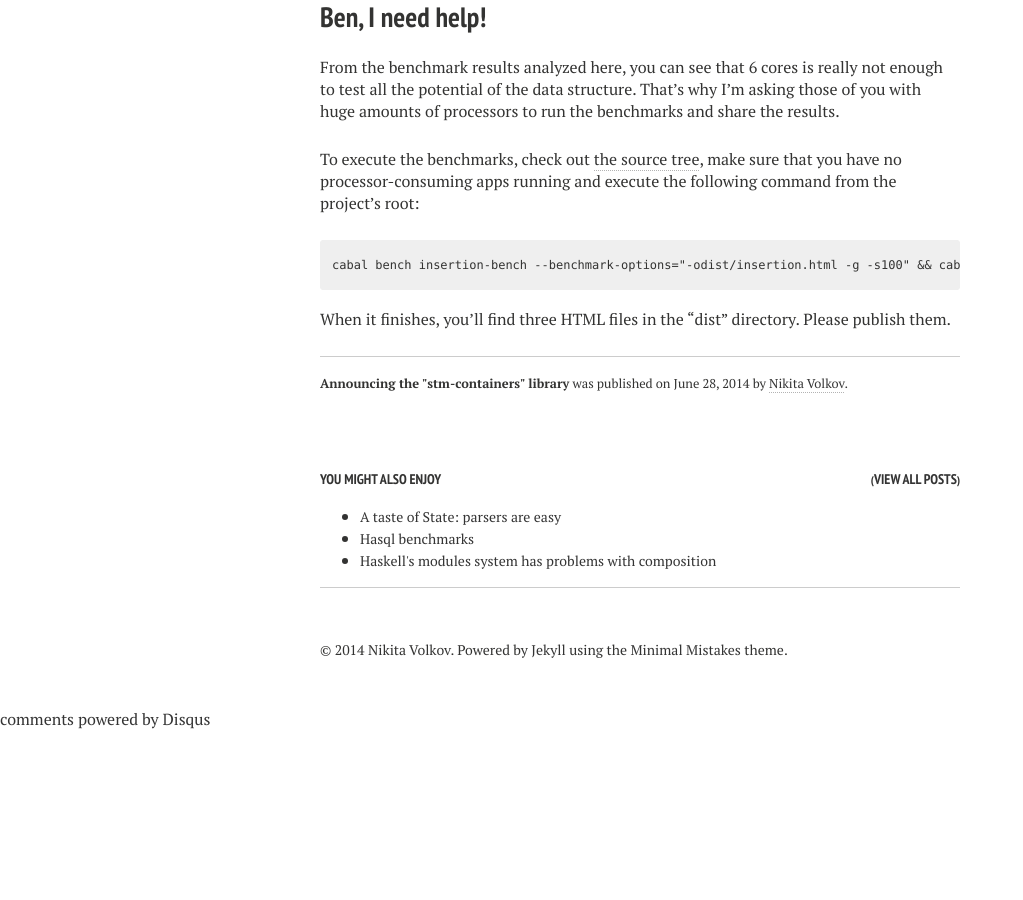
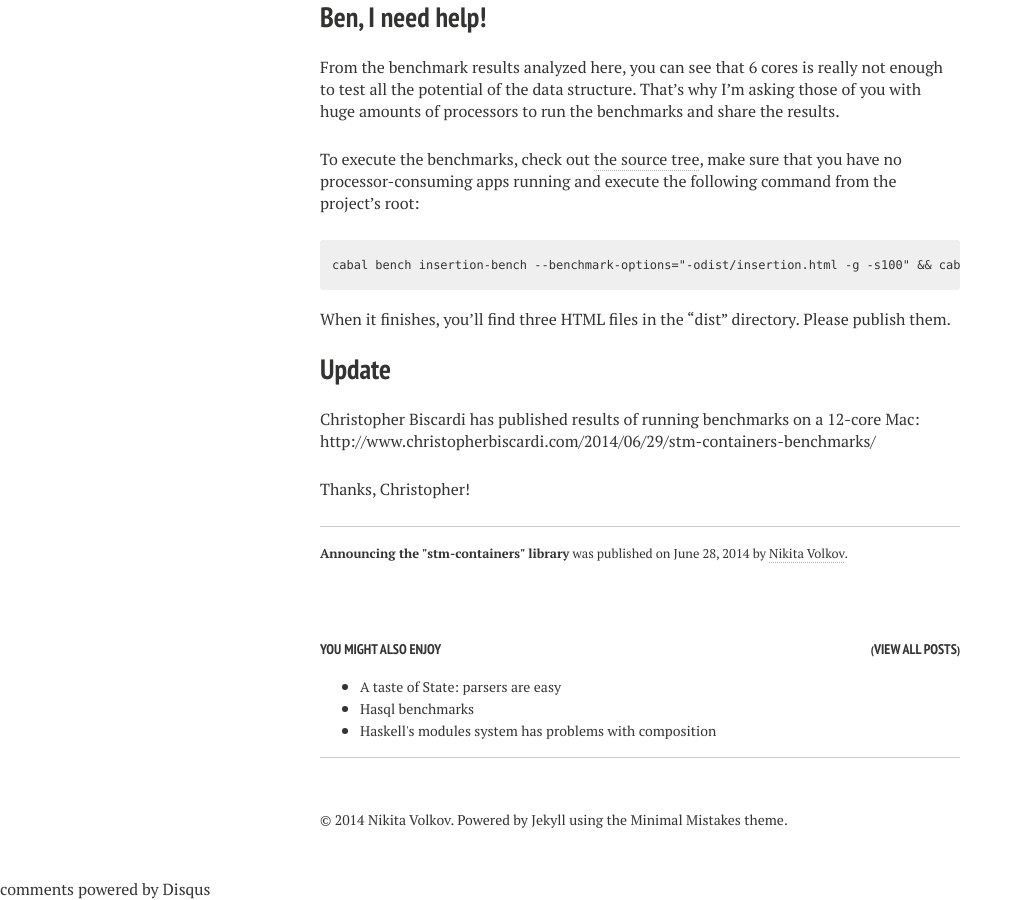
Before and after one commit to nikita-volkov/nikita-volkov.github.io, a Jekyll site: the page built from _posts/2014-06-28-stm-containers.md, in a window 1280 px wide and 900 px high, scrolled down 3878 px. Shown: the whole window, without its empty margins (0-1023 px from the left). Built offline with Jekyll 4.4.1, drawn with Linux system fonts in a browser that asks for light colours; nearby versions of some CDN libraries; comment, search, counter and statistics services are not loaded; before the commit the page ends 4608 px from its top, so only the background shows below that.

Commit message:
Update "stm-benchmarks"

```diff
--- a/_posts/2014-06-28-stm-containers.md
+++ b/_posts/2014-06-28-stm-containers.md
@@ -119,3 +119,10 @@ To execute the benchmarks, check out [the source tree](https://github.com/nikita
     cabal bench insertion-bench --benchmark-options="-odist/insertion.html -g -s100" && cabal bench concurrent-insertion-bench --benchmark-options="-odist/concurrent-insertion.html -g -s100" && cabal bench concurrent-transactions-bench --benchmark-options="-odist/concurrent-transactions.html -g -s100"
 
 When it finishes, you'll find three HTML files in the "dist" directory. Please publish them.
+
+## Update
+
+Christopher Biscardi has published results of running benchmarks on a 12-core Mac:
+http://www.christopherbiscardi.com/2014/06/29/stm-containers-benchmarks/
+
+Thanks, Christopher!
```
